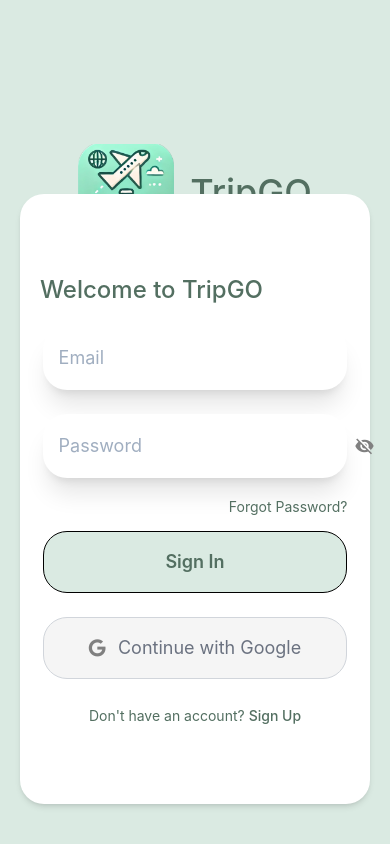
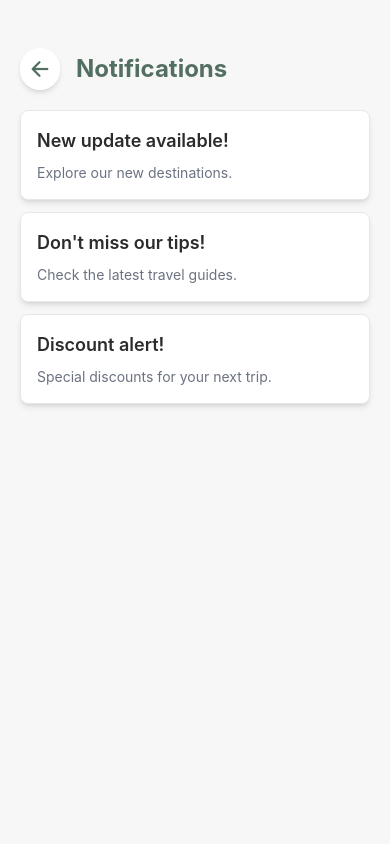
Before and after one commit to zeynepanl/TripGO, a React Native app: screen /Notifications in a window 390 px wide. Built offline with nearby package versions, Linux system fonts and the light colour scheme.

Commit message:
add notifications

```diff
--- a/src/navigation/AppNavigator.js
+++ b/src/navigation/AppNavigator.js
@@ -1,12 +1,12 @@
-import React from 'react';
-import { createStackNavigator } from '@react-navigation/stack';
-import { NavigationContainer } from '@react-navigation/native';
-import Login from '../screens/Login';
-import SignUp from '../screens/SignUp';
-import ForgotPassword from '../screens/ForgotPassword';
-import VerificationCode from '../screens/VerificationCode';
-import LocationServices from '../screens/LocationServices';
-import Home from '../screens/Home';
+import React from "react";
+import { createStackNavigator } from "@react-navigation/stack";
+import { NavigationContainer } from "@react-navigation/native";
+import Login from "../screens/Login";
+import SignUp from "../screens/SignUp";
+import ForgotPassword from "../screens/ForgotPassword";
+import VerificationCode from "../screens/VerificationCode";
+import LocationServices from "../screens/LocationServices";
+import Home from "../screens/Home";
 import Discover from "../screens/Discover";
 import CityDetails from "../screens/CityDetails";
 import Map from "../screens/Map";
@@ -18,9 +18,7 @@
 import Nature from "../screens/Nature";
 import Activities from "../screens/Activities";
 import Weather from "../screens/Weather";
-
-
-
+import Notifications from "../screens/Notifications";
 
 const Stack = createStackNavigator();
 
@@ -68,16 +66,11 @@
       component={CityDetails}
       options={{ headerShown: false }}
     />
-      <Stack.Screen
-       name="Map"
-       component={Map}
-       options={{ headerShown: false }}
-       />
+    <Stack.Screen name="Map" component={Map} options={{ headerShown: false }} />
     <Stack.Screen
       name="Notes"
       component={Notes}
       options={{ headerShown: false }}
-
     />
     <Stack.Screen
       name="Profile"
@@ -120,9 +113,11 @@
       options={{ headerShown: false }}
     />
 
-
-
-
+    <Stack.Screen
+      name="Notifications"
+      component={Notifications}
+      options={{ headerShown: false }}
+    />
 
   </Stack.Navigator>
 );
--- a/src/screens/Home.js
+++ b/src/screens/Home.js
@@ -1,15 +1,20 @@
 import React, { useEffect, useRef, useState } from "react";
 import { View, Text, FlatList, Keyboard, Animated, TouchableOpacity } from "react-native";
-import { Ionicons } from "@expo/vector-icons"; // Bildirim ikonu için import
+import { Ionicons } from "@expo/vector-icons";
 import PopularDestinations from "../components/PopularDestinations";
 import ScheduleCard from "../components/ScheduleCard";
 import TabBar from "../components/TabBar";
 import SearchBar from "../components/SearchBar";
+import { fetchMostCommentedCity } from "../services/notificationService";
 
 const Home = ({ navigation }) => {
   const tabBarOpacity = useRef(new Animated.Value(1)).current;
+  const [mostCommentedCity, setMostCommentedCity] = useState(null);
+  const [showNotification, setShowNotification] = useState(true);
+  const [notifications, setNotifications] = useState([]); // Kapatılan bildirimleri tutar
 
   useEffect(() => {
+    // Klavye animasyonu
     const keyboardDidShowListener = Keyboard.addListener("keyboardDidShow", () => {
       Animated.timing(tabBarOpacity, {
         toValue: 0,
@@ -31,6 +36,32 @@
       keyboardDidHideListener.remove();
     };
   }, []);
+
+  useEffect(() => {
+    // En çok yorumu alan şehri getir
+    const getMostCommentedCity = async () => {
+      const city = await fetchMostCommentedCity();
+      setMostCommentedCity(city); // Şehri state'e kaydet
+    };
+
+    getMostCommentedCity();
+  }, []);
+
+  const handleDismissNotification = () => {
+    if (mostCommentedCity) {
+      // Bildirimi kapattığında kaydet
+      setNotifications((prev) => [
+        ...prev,
+        {
+          id: new Date().getTime(), // Benzersiz ID
+          title: `Popular City: ${mostCommentedCity.cityName}`,
+          description: `with ${mostCommentedCity.commentCount} comments!`,
+          dismissedAt: new Date().toISOString(), // Kapatılma zamanı
+        },
+      ]);
+    }
+    setShowNotification(false); // Bildirimi gizle
+  };
 
   const schedule = [
     {
@@ -58,11 +89,26 @@
         {/* Bildirim İkonu */}
         <TouchableOpacity
           className="bg-white p-2 rounded-full shadow-md"
-          onPress={() => console.log("Bildirim ikonu tıklandı!")}
+          onPress={() =>
+            navigation.navigate("Notifications", { notifications }) // Bildirimleri aktar
+          }
         >
           <Ionicons name="notifications-outline" size={24} color="#536F61" />
         </TouchableOpacity>
       </View>
+
+      {/* Bildirim Alanı */}
+      {showNotification && mostCommentedCity && (
+        <View className="bg-[#DAEAE2] p-4 mt-4 rounded-lg mx-5 flex-row justify-between items-center">
+          <Text className="text-sm text-[#2C2C2C] font-semibold">
+            🔔 Popular City: {mostCommentedCity.cityName} with{" "}
+            {mostCommentedCity.commentCount} comments!
+          </Text>
+          <TouchableOpacity onPress={handleDismissNotification}>
+            <Ionicons name="close-circle-outline" size={24} color="#536F61" />
+          </TouchableOpacity>
+        </View>
+      )}
 
       <View className="flex-1 px-5">
         {/* Arama */}
--- /dev/null
+++ b/src/screens/Notifications.js
@@ -0,0 +1,54 @@
+import React from "react";
+import { View, Text, FlatList, TouchableOpacity } from "react-native";
+import { Ionicons } from "@expo/vector-icons";
+
+const Notifications = ({ route, navigation }) => {
+  // Ana sayfadan gelen bildirimleri alın
+  const { notifications: passedNotifications = [] } = route.params || {};
+
+  // Önceden tanımlı bildirimler
+  const defaultNotifications = [
+    { id: 1, title: "New update available!", description: "Explore our new destinations." },
+    { id: 2, title: "Don't miss our tips!", description: "Check the latest travel guides." },
+    { id: 3, title: "Discount alert!", description: "Special discounts for your next trip." },
+  ];
+
+  // Tüm bildirimleri birleştir
+  const notifications = [...passedNotifications, ...defaultNotifications];
+
+  return (
+    <View className="flex-1 bg-[#F7F7F7]">
+      {/* Geri Butonu ve Başlık */}
+      <View className="flex-row items-center px-5 mt-12 mb-5">
+        <TouchableOpacity
+          onPress={() => navigation.goBack()}
+          className="bg-white p-2 rounded-full shadow-md"
+        >
+          <Ionicons name="arrow-back-outline" size={24} color="#536F61" />
+        </TouchableOpacity>
+        <Text className="text-2xl font-bold text-[#536F61] ml-4">Notifications</Text>
+      </View>
+
+      {/* Bildirim Listesi */}
+      {notifications.length > 0 ? (
+        <FlatList
+          data={notifications}
+          keyExtractor={(item, index) => index.toString()} // Bildirimlerin benzersiz key'leri
+          renderItem={({ item }) => (
+            <View className="bg-white p-4 mb-3 mx-5 rounded-lg shadow-md border border-gray-200">
+              <Text className="text-lg font-semibold text-[#2C2C2C]">{item.title}</Text>
+              <Text className="text-sm text-gray-500 mt-2">{item.description}</Text>
+            </View>
+          )}
+          contentContainerStyle={{ paddingBottom: 20 }}
+        />
+      ) : (
+        <View className="flex-1 justify-center items-center">
+          <Text className="text-lg text-gray-500">No notifications available.</Text>
+        </View>
+      )}
+    </View>
+  );
+};
+
+export default Notifications;
--- /dev/null
+++ b/src/services/notificationService.js
@@ -0,0 +1,50 @@
+import { collection, query, getDocs } from "firebase/firestore";
+import { db } from "../../firebaseConfig";
+import destinations from "../data/destinations"; // Şehir adlarını içeren dosya
+
+export const fetchMostCommentedCity = async () => {
+  try {
+    const commentsRef = collection(db, "comments");
+
+    // Tüm yorumları al
+    const commentsSnapshot = await getDocs(commentsRef);
+    const cityCommentCount = {}; // Şehir yorum sayılarını tutmak için bir obje
+
+    // Yorumları dolaşarak cityId'ye göre gruplandır
+    commentsSnapshot.forEach((doc) => {
+      const cityId = doc.data().cityId;
+      if (cityCommentCount[cityId]) {
+        cityCommentCount[cityId]++;
+      } else {
+        cityCommentCount[cityId] = 1;
+      }
+    });
+
+    // En çok yorumu alan şehri bul
+    const sortedCities = Object.entries(cityCommentCount).sort(
+      (a, b) => b[1] - a[1]
+    );
+    const mostCommentedCityId = parseInt(sortedCities[0]?.[0]); // En çok yorum alan şehir ID'si
+    const commentCount = sortedCities[0]?.[1];
+
+    if (!mostCommentedCityId) {
+      console.log("Hiç yorum bulunamadı.");
+      return null;
+    }
+
+    // Şehir adını eşleştir
+    const mostCommentedCity = destinations.find(
+      (destination) => destination.id === mostCommentedCityId
+    );
+
+    if (!mostCommentedCity) {
+      console.log("Şehir adı bulunamadı.");
+      return null;
+    }
+
+    return { cityName: mostCommentedCity.name, commentCount };
+  } catch (error) {
+    console.error("Error fetching most commented city:", error);
+    return null;
+  }
+};
```
Lines whose indentation alone changed are shown as unchanged.
